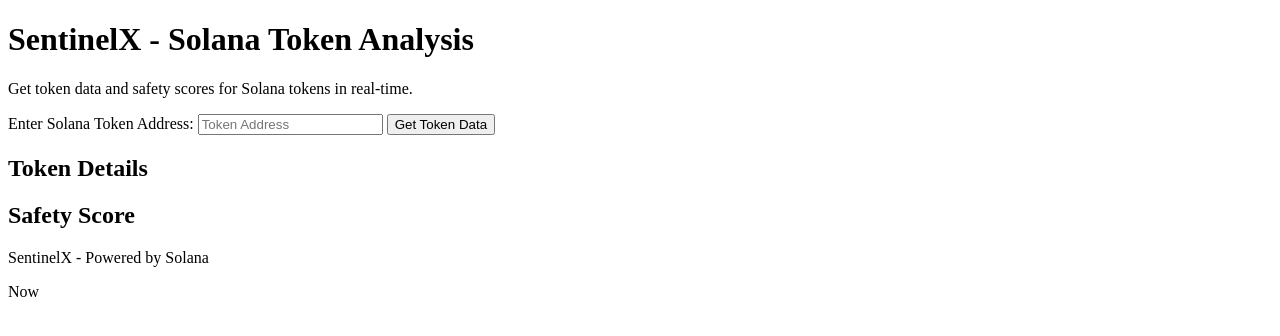
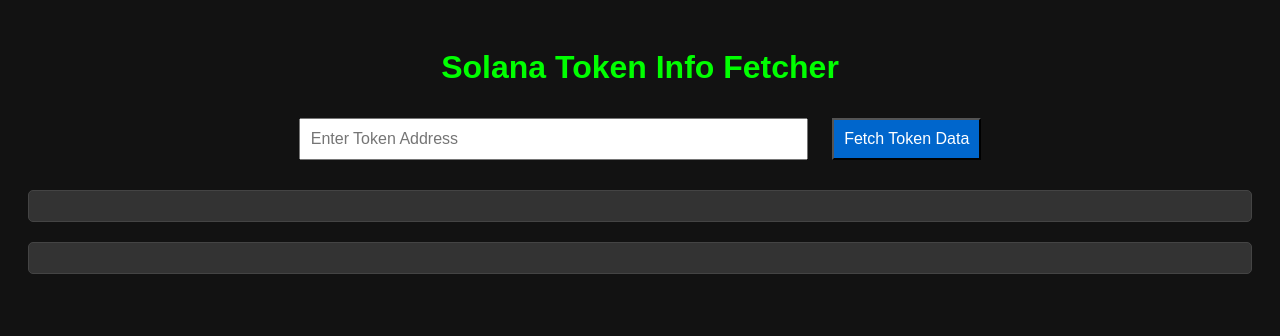
Before and after one commit to nofudnofomo/sentinelx, a plain HTML site: page index.html in a window 1280 px wide. Drawn offline with Linux system fonts and the light colour scheme.

Commit message:
Update index.html

```diff
--- a/index.html
+++ b/index.html
@@ -3,40 +3,59 @@
 <head>
     <meta charset="UTF-8">
     <meta name="viewport" content="width=device-width, initial-scale=1.0">
-    <meta http-equiv="X-UA-Compatible" content="ie=edge">
-    <title>SentinelX - Token Safety and Analysis</title>
-    <link rel="stylesheet" href="styles.css">
-    <script defer src="app.js"></script>
+    <title>Solana Token Info</title>
+    <style>
+        body {
+            font-family: Arial, sans-serif;
+            background-color: #121212;
+            color: #ffffff;
+            text-align: center;
+            padding: 20px;
+        }
+
+        h1 {
+            color: #00ff00;
+        }
+
+        input, button {
+            padding: 10px;
+            margin: 10px;
+            font-size: 16px;
+        }
+
+        #tokenDetails, #safetyScore {
+            background-color: #333333;
+            padding: 15px;
+            margin-top: 20px;
+            border-radius: 5px;
+            border: 1px solid #444444;
+        }
+
+        button {
+            background-color: #0066cc;
+            color: white;
+            cursor: pointer;
+        }
+
+        button:hover {
+            background-color: #004d99;
+        }
+    </style>
 </head>
 <body>
-    <header>
-        <h1>SentinelX - Solana Token Analysis</h1>
-        <p>Get token data and safety scores for Solana tokens in real-time.</p>
-    </header>
+    <h1>Solana Token Info Fetcher</h1>
 
-    <section class="token-input">
-        <label for="tokenAddress">Enter Solana Token Address:</label>
-        <input type="text" id="tokenAddress" placeholder="Token Address" />
-        <button onclick="fetchTokenData()">Get Token Data</button>
-    </section>
+    <input type="text" id="tokenAddress" placeholder="Enter Token Address" size="50">
+    <button onclick="fetchTokenData()">Fetch Token Data</button>
 
-    <section class="token-details">
-        <h2>Token Details</h2>
-        <div id="tokenDetails">
-            <!-- Token data will appear here -->
-        </div>
-    </section>
+    <div id="tokenDetails">
+        <!-- Token details will be shown here -->
+    </div>
 
-    <section class="safety-score">
-        <h2>Safety Score</h2>
-        <ul id="safetyScore">
-            <!-- Safety score bullets will appear here -->
-        </ul>
-    </section>
+    <div id="safetyScore">
+        <!-- Safety score will be displayed here -->
+    </div>
 
-    <footer>
-        <p>SentinelX - Powered by Solana</p>
-    </footer>
+    <script src="app.js"></script>
 </body>
 </html>
-Now
```
